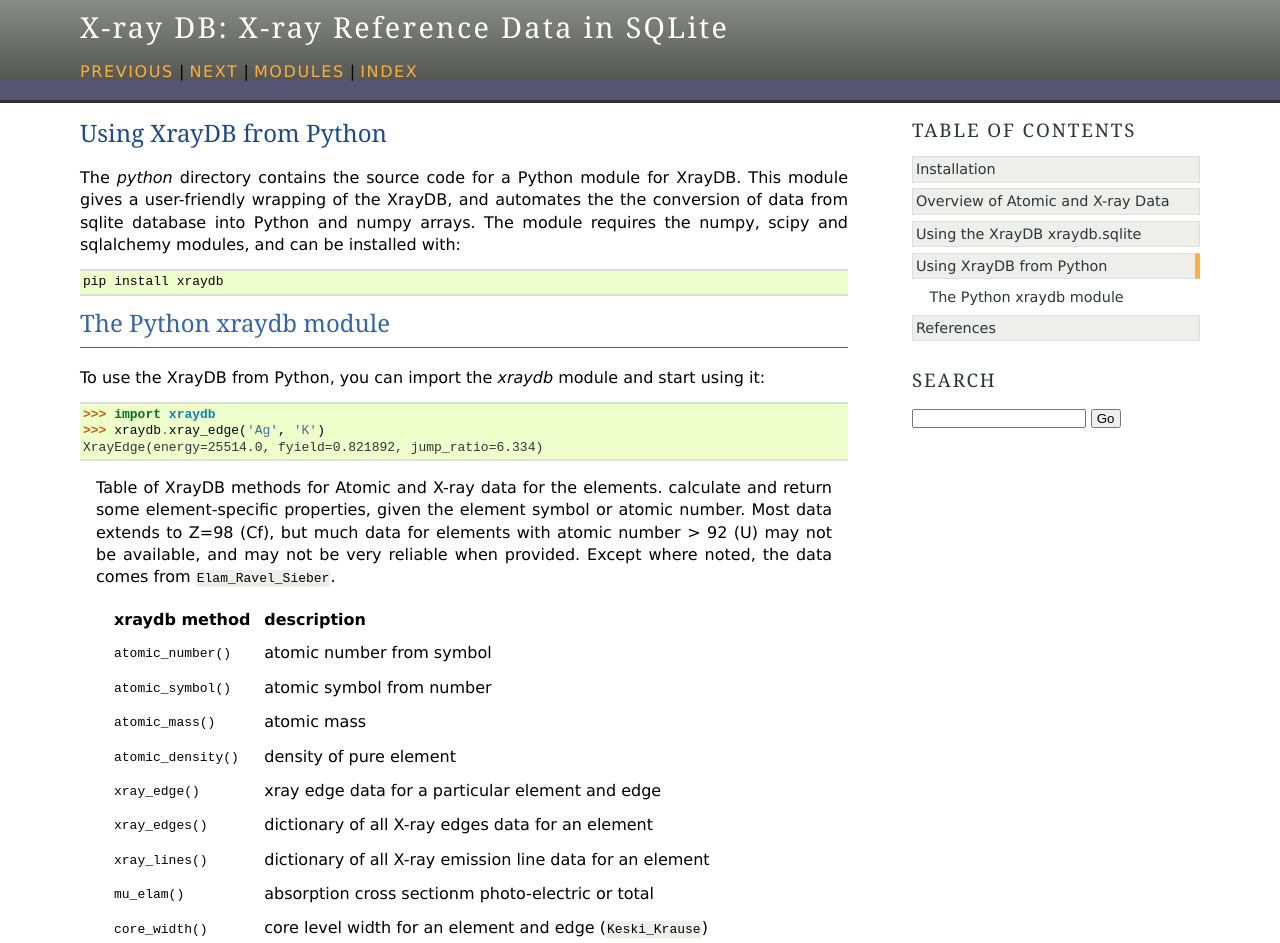
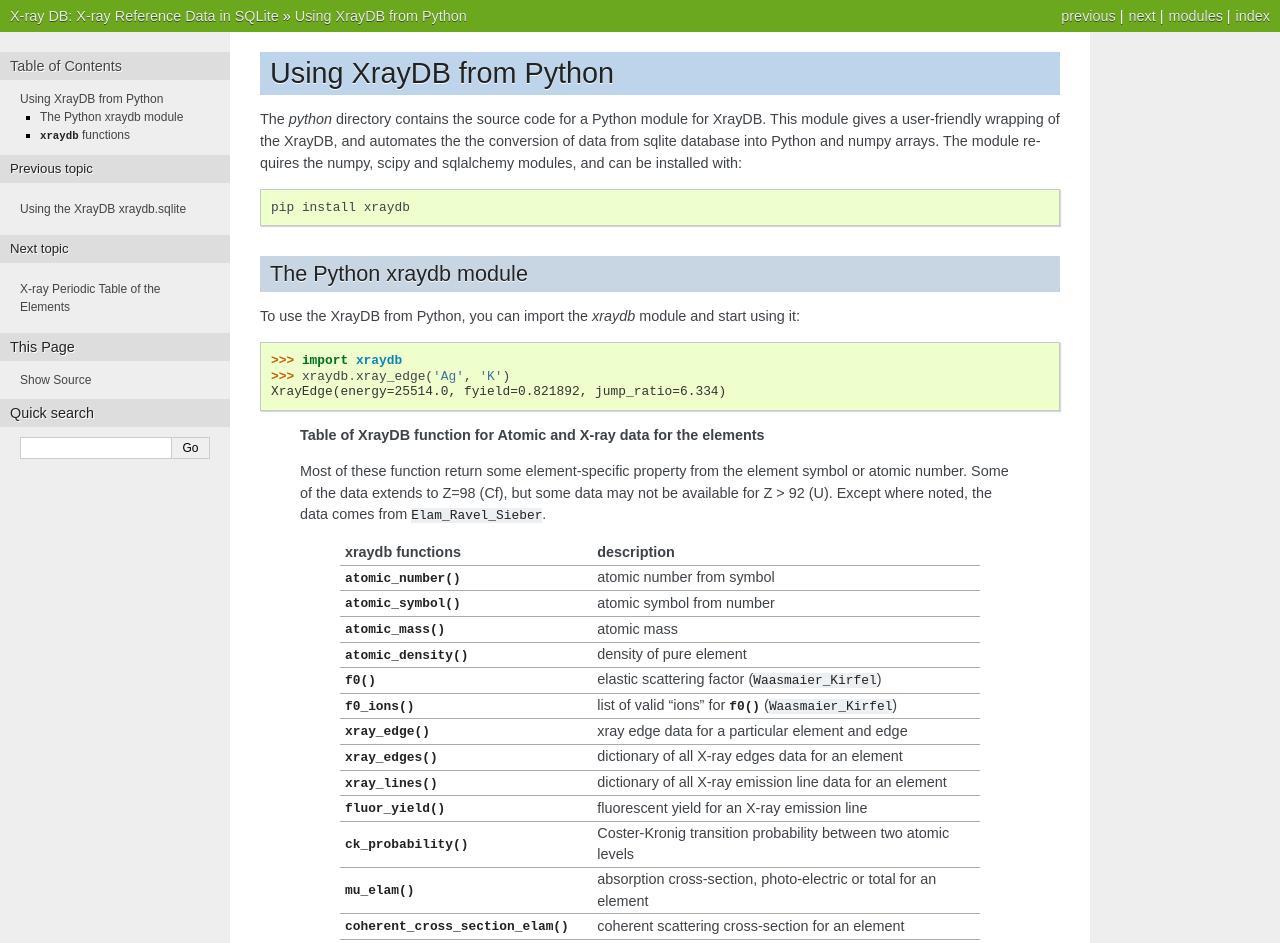
Before and after one commit to xraypy/XrayDB, a Sphinx documentation site: the page built from doc/python.rst, in a window 1280 px wide. Shown: the top 943 px of the page. Built offline with Sphinx 7.4.7, drawn with Linux system fonts in a browser that asks for light colours; the version number could not be read and is left out; cross-references to code outside the pages are shown as plain code; some of the changed text lies outside the part shown.

Commit message:
more doc updates

```diff
--- a/doc/conf.py
+++ b/doc/conf.py
@@ -106,8 +106,8 @@ pygments_style = 'sphinx'
 # Sphinx are currently 'default' and 'sphinxdoc'.
 # html_theme = 'sphinxdoc'
 html_theme = 'alabaster'
-# html_theme = 'nature'
-html_theme = 'agogo'
+html_theme = 'nature'
+# html_theme = 'agogo'
 # html_theme_options = {'pagewidth':'85em', 'documentwidth':'60em', 'sidebarwidth': '25em',
 #                       # 'headercolor1': '#000080',
 #                       # 'headercolor2': '#0000A0',
--- a/doc/python.rst
+++ b/doc/python.rst
@@ -14,7 +14,7 @@ and can be installed with::
 The Python xraydb module
 ----------------------------------
 
-
+.. module:: xraydb
 
 To use the XrayDB from Python, you can import the `xraydb` module and start
 using it:
@@ -24,84 +24,100 @@ using it:
     XrayEdge(energy=25514.0, fyield=0.821892, jump_ratio=6.334)
 
 
-.. index:: methods of the xraydb Python module
-.. _xraydb-methods_table:
+.. index:: xraydb Python module
+.. _xraydb-function_table:
 
-    Table of XrayDB methods for Atomic and X-ray data for the elements.
-    calculate and return some element-specific properties, given the
-    element symbol or atomic number.  Most data extends to Z=98 (Cf), but
-    much data for elements with atomic number > 92 (U) may not be
-    available, and may not be very reliable when provided.  Except where
-    noted, the data comes from :cite:`Elam_Ravel_Sieber`.
+   **Table of XrayDB function for Atomic and X-ray data for the elements**
 
-     =============================== =======================================================================
-      xraydb method                              description
-     =============================== =======================================================================
-      :meth:`atomic_number`           atomic number from symbol
-      :meth:`atomic_symbol`           atomic symbol from number
-      :meth:`atomic_mass`             atomic mass
-      :meth:`atomic_density`          density of pure element
-      :meth:`xray_edge`               xray edge data for a particular element and edge
-      :meth:`xray_edges`              dictionary of all X-ray edges data for an element
-      :meth:`xray_lines`              dictionary of all X-ray emission line data for an element
-      :meth:`mu_elam`                 absorption cross sectionm photo-electric or total
-      :meth:`core_width`              core level width for an element and edge (:cite:`Keski_Krause`)
-      :meth:`f0`                      elastic scattering factor (:cite:`Waasmaier_Kirfel`)
-      :meth:`f0_ions`                 list of valid "ions" for :meth:`f0`  (:cite:`Waasmaier_Kirfel`)
-      :meth:`chantler_energies`       energies of tabulation for Chantler data (:cite:`Chantler`)
-      :meth:`f1_chantler`             :math:`f'(E)` anomalous scattering factor (:cite:`Chantler`)
-      :meth:`f2_chantler`             :math:`f"(E)` anomalous scattering factor (:cite:`Chantler`)
-      :meth:`mu_chantler`             absorption cross section (:cite:`Chantler`)
-     =============================== =======================================================================
+   Most of these function return some element-specific property from the
+   element symbol or atomic number.  Some of the data extends to Z=98 (Cf),
+   but some data may not be available for Z > 92 (U).  Except where noted,
+   the data comes from :cite:`Elam_Ravel_Sieber`.
+
+     ======================================= =======================================================================
+      xraydb functions                             description
+     ======================================= =======================================================================
+      :func:`atomic_number`                   atomic number from symbol
+      :func:`atomic_symbol`                   atomic symbol from number
+      :func:`atomic_mass`                     atomic mass
+      :func:`atomic_density`                  density of pure element
+      :func:`f0`                              elastic scattering factor (:cite:`Waasmaier_Kirfel`)
+      :func:`f0_ions`                         list of valid "ions" for :func:`f0`  (:cite:`Waasmaier_Kirfel`)
+      :func:`xray_edge`                       xray edge data for a particular element and edge
+      :func:`xray_edges`                      dictionary of all X-ray edges data for an element
+      :func:`xray_lines`                      dictionary of all X-ray emission line data for an element
+      :func:`fluor_yield`                     fluorescent yield for an X-ray emission line
+      :func:`ck_probability`                  Coster-Kronig transition probability between two atomic levels
+      :func:`mu_elam`                         absorption cross-section, photo-electric or total for an element
+      :func:`coherent_cross_section_elam`     coherent scattering cross-section for an element
+      :func:`incoherent_cross_section_elam`   incoherent scattering cross-section for an element
+      :func:`chantler_energies`               energies of tabulation for Chantler data (:cite:`Chantler`)
+      :func:`f1_chantler`                     :math:`f'(E)` anomalous scattering factor (:cite:`Chantler`)
+      :func:`f2_chantler`                     :math:`f"(E)` anomalous scattering factor (:cite:`Chantler`)
+      :func:`mu_chantler`                     absorption cross section (:cite:`Chantler`)
+      :func:`guess_edge`                      guess element and edge from energy of absorption edge
+      :func:`chemparse`                       parse a chemical formula to atomic abundances
+      :func:`material_mu`                     absorption cross-section for a material at X-ray energies
+      :func:`material_mu_components`          dictionary of elemental components of `mu` for material
+      :func:`get_material`                    get a material (name, formula, density from materials database
+      :func:`add_material`                    add a material (name, formula, density) to local materials database
+      :func:`xray_delta_beta`                 return anomalous index of refraction for material and energy
+     ======================================= =======================================================================
+
+:mod:`xraydb` functions
+------------------------------
 
 
+.. autofunction:: atomic_number
 
-.. module:: xraydb
+.. autofunction:: atomic_symbol
 
-.. automethod:: xray.atomic_number
+.. autofunction:: atomic_mass
 
-.. automethod:: xray.atomic_symbol
+.. autofunction:: atomic_density
 
-.. automethod:: xray.atomic_mass
+.. autofunction:: f0
 
-.. automethod:: xray.atomic_density
+.. autofunction:: f0_ions
 
-.. automethod:: xray.f0
+.. autofunction:: xray_edge
 
-.. automethod:: xray.f0_ions
+.. autofunction:: xray_edges
 
+.. autofunction:: xray_lines
 
-.. automethod:: xray.xray_edge
+.. autofunction:: fluor_yield
 
-.. automethod:: xray.xray_edges
+.. autofunction:: ck_probability
 
-.. automethod:: xray.xray_lines
+.. autofunction:: core_width
 
-.. automethod:: xray.ck_probability
+.. autofunction:: mu_elam
 
-.. automethod:: xray.core_width
+.. autofunction:: coherent_cross_section_elam
 
-.. automethod:: xray.mu_elam
+.. autofunction:: incoherent_cross_section_elam
 
-.. automethod:: xray.coherent_cross_section_elam
+.. autofunction:: chantler_energies
 
-.. automethod:: xray.incoherent_cross_section_elam
+.. autofunction:: f1_chantler
 
-.. automethod:: xray.chantler_energies
+.. autofunction:: f2_chantler
 
-.. automethod:: xray.f1_chantler
+.. autofunction:: mu_chantler
 
-.. automethod:: xray.f2_chantler
+.. autofunction:: guess_edge
 
-.. automethod:: xray.mu_chantler
+.. autofunction:: xray_delta_beta
 
+.. autofunction:: chemparse
 
-.. automethod:: chemparser.chemparse
+.. autofunction:: material_mu
 
-.. automethod:: materials.material_mu
+.. autofunction:: material_mu_components
 
-.. automethod:: materials.material_mu_components
+.. autofunction:: get_material
 
-.. automethod:: materials.get_material
+.. autofunction:: add_material
 
-.. automethod:: materials.add_material
+.. autofunction:: get_xraydb
```
Also changed, not shown: doc/index.rst (+19 -8 lines), doc/installation.rst (+12 -11 lines), doc/periodictable.rst (added, +35 -0 lines), 1 other file.
